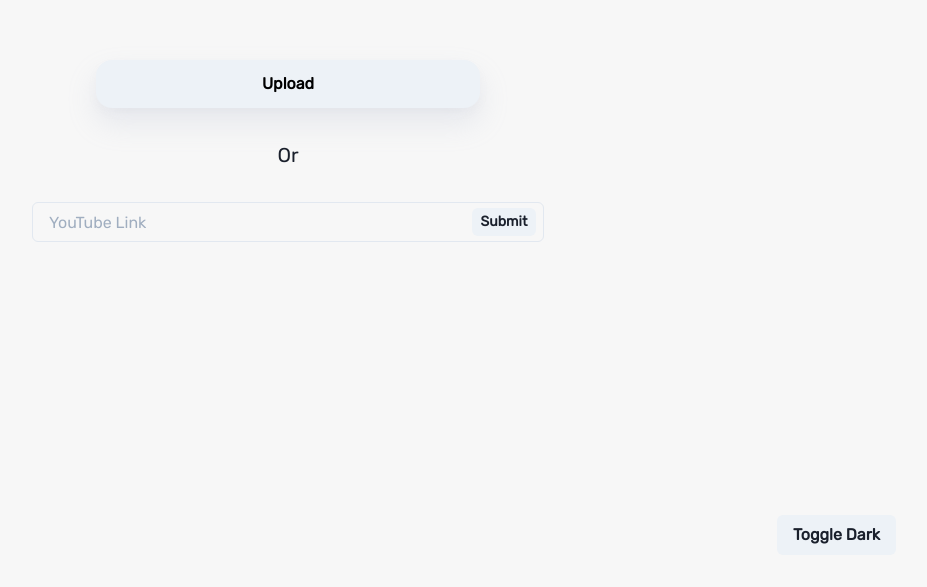
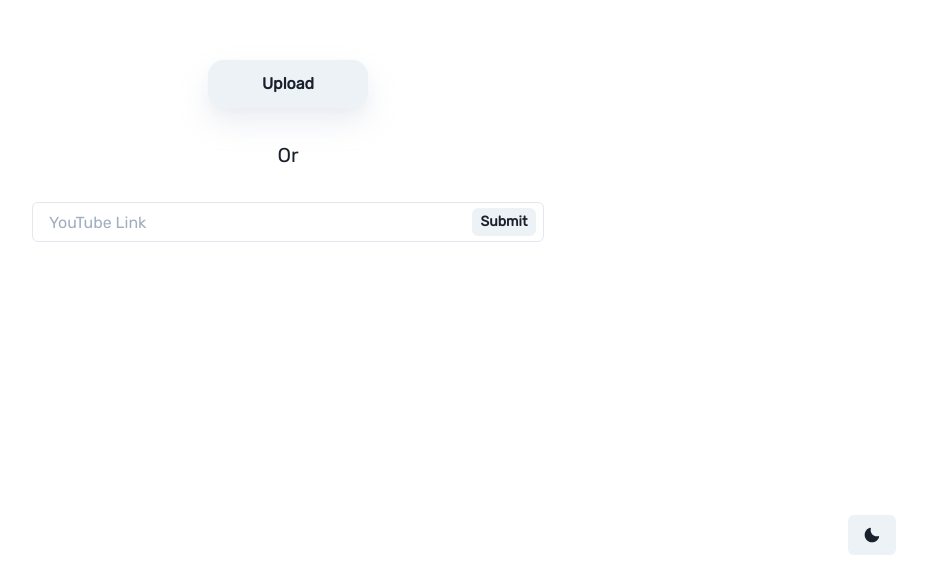
Before and after one commit to Poliphria/wave, a Next.js app: page / in a window 1280 px wide. Shown: the part 213-800 px from the top of the page, without its empty margins (352-1279 px from the left). Built offline with nearby package versions, Linux system fonts and the light colour scheme.

Commit message:
Fix Light/Dark mode switch

```diff
--- a/package.json
+++ b/package.json
@@ -9,6 +9,7 @@
     "lint": "next lint"
   },
   "dependencies": {
+    "@chakra-ui/icons": "^1.1.1",
     "@chakra-ui/react": "^1.6.10",
     "@emotion/react": "^11",
     "@emotion/styled": "^11",
--- a/pages/components/Container.js
+++ b/pages/components/Container.js
@@ -10,7 +10,6 @@ export const Container = (props) => {
             direction="column"
             alignItems="center"
             justifyContent="flex-start"
-            bgColor="#f7f7f7"
             position="absolute"
             bgSize="300% 300%"
             width="100vw"
--- a/pages/index.js
+++ b/pages/index.js
@@ -6,6 +6,7 @@ import { Container } from "./components/Container";
 import { Text, VStack, Flex } from "@chakra-ui/layout";
 import { Button } from "@chakra-ui/button";
 import { useColorMode, useColorModeValue } from "@chakra-ui/react";
+import { MoonIcon, SunIcon } from "@chakra-ui/icons";
 import YoutubeLink from "./components/Home/YoutubeLink";
 import "@fontsource/rubik";
 export default function Home() {
@@ -22,10 +23,9 @@ export default function Home() {
         flexGrow="1"
       >
         <Button
-          textColor="black"
           borderRadius="16px"
-          height="48px"
-          width="sm"
+          width={40}
+          height={12}
           paddingLeft="16px"
           paddingRight="16px"
           boxShadow="0 5px 10px rgba(154,160,185,.05), 0 15px 30px rgba(166,173,201,.2);"
@@ -38,13 +38,13 @@ export default function Home() {
         <YoutubeLink />
       </VStack>
       <Flex
-        justify="end"
+        justify="flex-end"
         width="100%"
         mr="16"
         mb="8"
       >
         <Button onClick={toggleColorMode} >
-          Toggle {colorMode === 'light' ? 'Dark' : 'Light'}
+          {colorMode === 'light' ? <MoonIcon /> : <SunIcon />}
         </Button>
       </Flex>
 
--- a/styles/theme.js
+++ b/styles/theme.js
@@ -1,8 +1,8 @@
 import { extendTheme } from "@chakra-ui/react"
 
 const config = {
-  initialColorMode: 'dark',
-  useSystemColorMode: false,
+  initialColorMode: 'system',
+  useSystemColorMode: true,
 }
 
 const theme = extendTheme({
```
Also changed, not shown: 1 other file (tests, documents, lock files or other folders).
